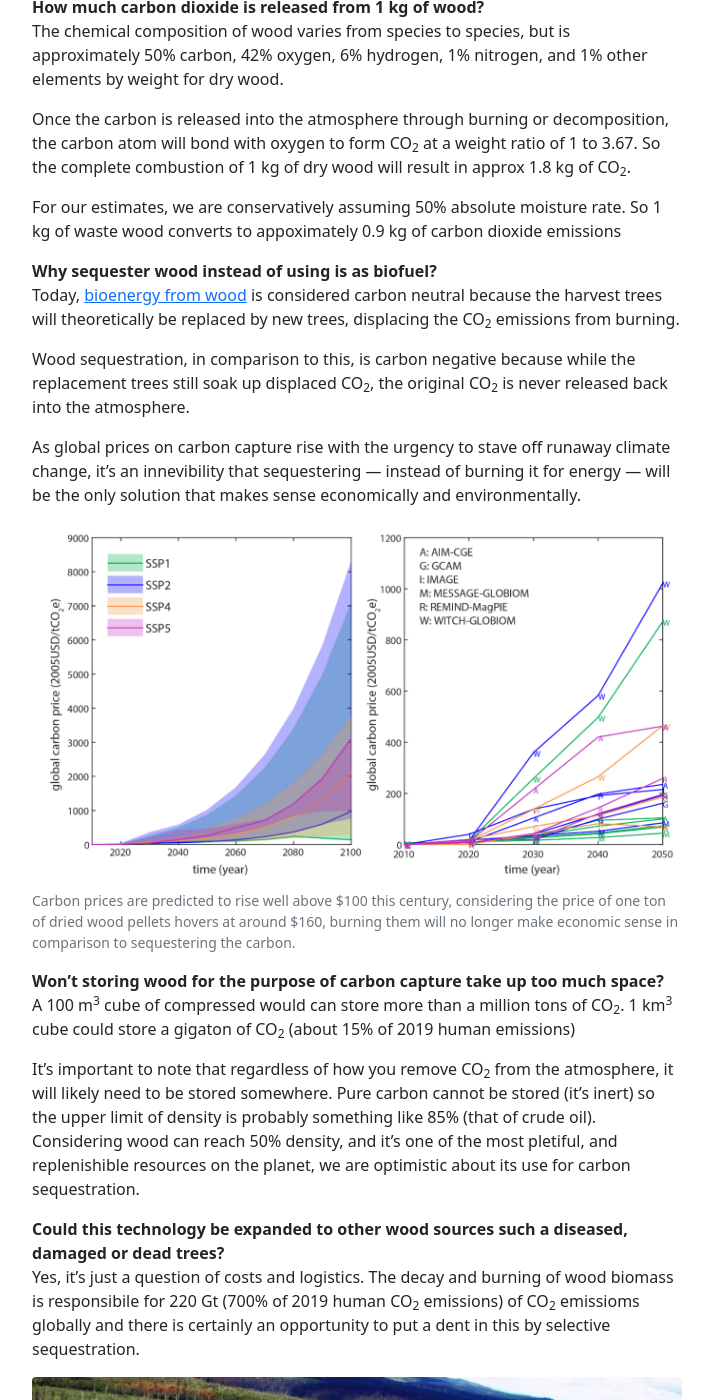
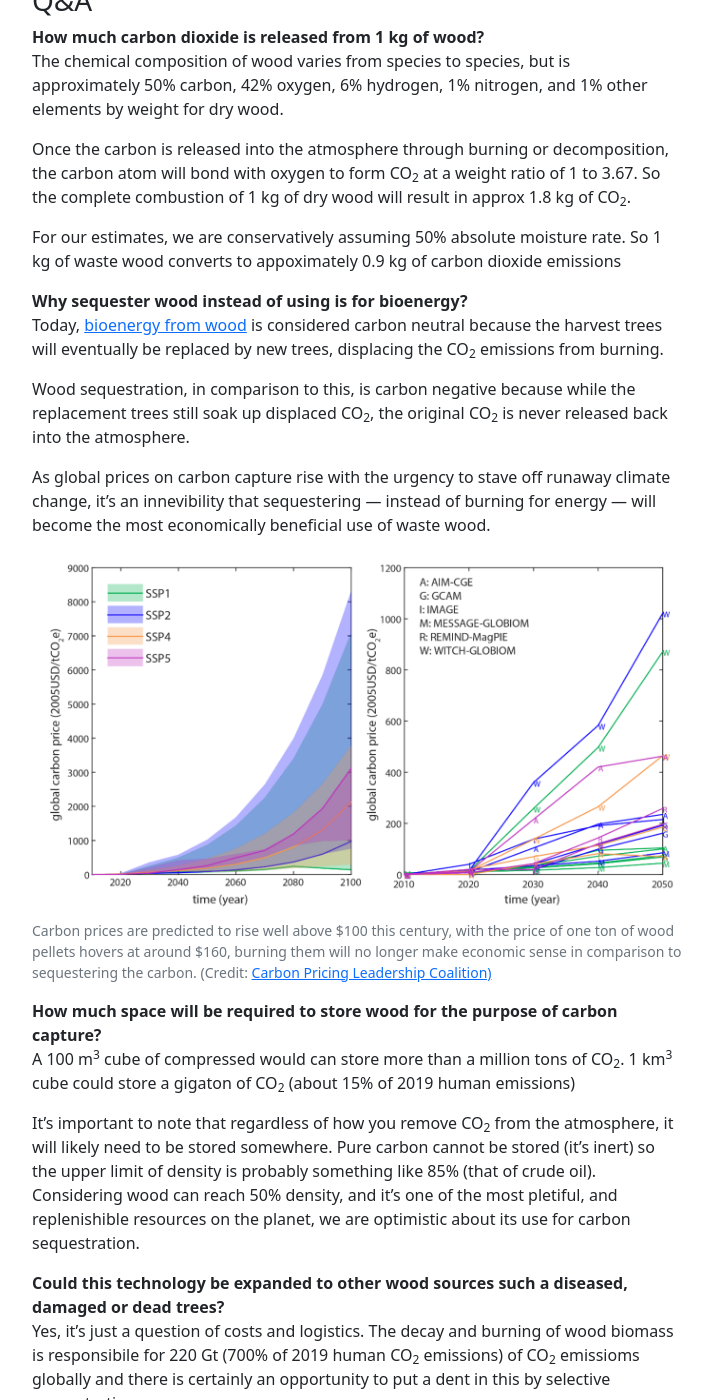
Before and after one commit to andrewpaliga/kaurii, a Jekyll site: the page built from index.markdown, in a window 1280 px wide and 1400 px high, scrolled down 2430 px. Shown: the whole window, without its empty margins (283-996 px from the left). Built offline with Jekyll 4.4.1, drawn with Linux system fonts in a browser that asks for light colours; some of the changed text lies outside the part shown.

Commit message:
some content changes

```diff
--- a/_includes/figure.html
+++ b/_includes/figure.html
@@ -1,4 +1,4 @@
 <figure class="figure">
 <img src="{{ include.url }}" class="figure-img img-fluid rounded" alt="{{ include.description }}">
-<figcaption class="figure-caption">{{include.text}}</figcaption>
+<figcaption class="figure-caption">{{include.text}} + {{include.credit}}</figcaption>
 </figure>
--- a/index.markdown
+++ b/index.markdown
@@ -2,8 +2,6 @@
 layout: default
 title: Home
 ---
-
-
 
 <h1 class="mt-5">
 	Negative Lumber
@@ -57,16 +55,19 @@ Once the carbon is released into the atmosphere through burning or decomposition
 
 For our estimates, we are conservatively assuming 50% absolute moisture rate. So 1 kg of waste wood converts to appoximately 0.9 kg of carbon dioxide emissions
 
-**Why sequester wood instead of using is as biofuel?**
-Today, [bioenergy from wood](https://www.pbl.nl/en/publications/climate-effects-of-wood-used-for-bioenergy) is considered carbon neutral because the harvest trees will theoretically be replaced by new trees, displacing the CO<sub>2</sub> emissions from burning.
+**Why sequester wood instead of using is for bioenergy?**
+Today, [bioenergy from wood](https://www.pbl.nl/en/publications/climate-effects-of-wood-used-for-bioenergy) is considered carbon neutral because the harvest trees will eventually be replaced by new trees, displacing the CO<sub>2</sub> emissions from burning.
 
 Wood sequestration, in comparison to this, is carbon negative because while the replacement trees still soak up displaced CO<sub>2</sub>, the original CO<sub>2</sub> is never released back into the atmosphere.
 
-As global prices on carbon capture rise with the urgency to stave off runaway climate change, it's an innevibility that sequestering — instead of burning it for energy — will be the only solution that makes sense economically and environmentally.
+As global prices on carbon capture rise with the urgency to stave off runaway climate change, it's an innevibility that sequestering — instead of burning for energy — will become the most economically beneficial use of waste wood.
 
-{% include figure.html url="/assets/images/carbon_prices.png" description="arbon prices are predicted to rise [well above $100 this century, considering the price of one ton of dried wood pellets hovers at around $160, burning them will no longer make economic sense in comparison to sequestering the carbon." text="Carbon prices are predicted to rise well above $100 this century, considering the price of one ton of dried wood pellets hovers at around $160, burning them will no longer make economic sense in comparison to sequestering the carbon." %}
+<figure class="figure">
+<img src="/assets/images/carbon_prices.png" class="figure-img img-fluid rounded" alt="Carbon prices are predicted to rise [well above $100 this century, with the price of one ton of wood pellets hovers at around $160, burning them will no longer make economic sense in comparison to sequestering the carbon.">
+<figcaption class="figure-caption">Carbon prices are predicted to rise well above $100 this century, with the price of one ton of wood pellets hovers at around $160, burning them will no longer make economic sense in comparison to sequestering the carbon. (Credit: <a href="https://www.carbonpricingleadership.org/open-for-comments/2017/5/29/carbon-price-variations-in-2c-scenarios-explored">Carbon Pricing Leadership Coalition)</a></figcaption>
+</figure>
 
-**Won't storing wood for the purpose of carbon capture take up too much space?**
+**How much space will be required to store wood for the purpose of carbon capture?**
 A 100 m<sup>3</sup> cube of compressed would can store more than a million tons of CO<sub>2</sub>. 1 km<sup>3</sup> cube could store a gigaton of CO<sub>2</sub> (about 15% of 2019 human emissions)
 
 It's important to note that regardless of how you remove CO<sub>2</sub> from the atmosphere, it will likely need to be stored somewhere. Pure carbon cannot be stored (it's inert) so the upper limit of density is probably something like 85% (that of crude oil). Considering wood can reach 50% density, and it's one of the most pletiful, and replenishible resources on the planet, we are optimistic about its use for carbon sequestration.
@@ -74,7 +75,7 @@ It's important to note that regardless of how you remove CO<sub>2</sub> from the
 **Could this technology be expanded to other wood sources such a diseased, damaged or dead trees?**
 Yes, it's just a question of costs and logistics. The decay and burning of wood biomass is responsibile for 220 Gt (700% of 2019 human CO<sub>2</sub> emissions) of CO<sub>2</sub> emissioms globally and there is certainly an opportunity to put a dent in this by selective sequestration.
 
-{% include figure.html url="/assets/images/pine_beetle.jpg" description="Trees killed by the mountain pine beatle are estimated to have emitted 150 Mg of CO<sub>2</sub> in 2018. About 25% of Canada's total CO<sub>2</sub> emissions for the year." text="Trees killed by the mountain pine beatle are estimated to have emitted 150 Mg of CO<sub>2</sub> in 2018. About 25% of Canada's total CO<sub>2</sub> emissions for the year." %}
+{% include figure.html url="/assets/images/pine_beetle.jpg" description="Trees killed by the mountain pine beatle are estimated to have emitted 150 Mg of CO<sub>2</sub> in 2018. About 20% of Canada's total CO<sub>2</sub> emissions for the year." text="Trees killed by the mountain pine beatle are estimated to have emitted 150 Mg of CO<sub>2</sub> in 2018. About 20% of Canada's total CO<sub>2</sub> emissions for the year." %}
 
 Although we are motivated by future application of wood sequestration, our focus in the near term is waste wood as there already centrally located processing sites that will simplify logistics and minimize costs.
 
```
Also changed, not shown: assets/css/custom.css (line endings or trailing spaces), assets/images/carbon_negative.png, assets/images/carbon_neutral.png, assets/images/tree.png (added), 2 other files.
